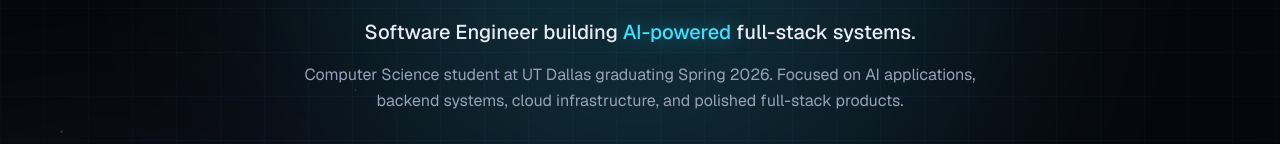
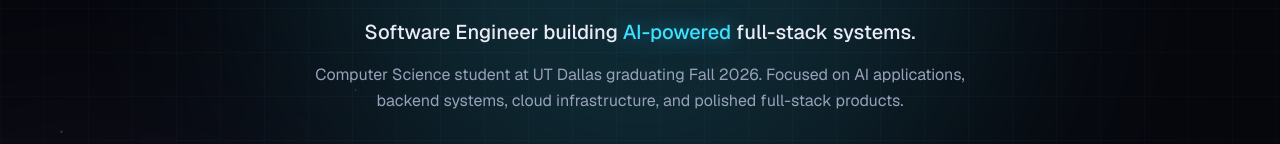
Before and after one commit to syedkazmi14/syed-portfolio, a Next.js app: page / in a window 1280 px wide. Shown: the part 256-400 px from the top of the page. Built offline with nearby package versions, Linux system fonts and the light colour scheme.

Commit message:
Minor naming changes

```diff
--- a/data/experience.ts
+++ b/data/experience.ts
@@ -36,9 +36,9 @@ export const experience: ExperienceItem[] = [
     id: "techlots",
     company: "TechLots, LLC",
     role: "Hardware Technician",
-    period: "August 2025 — Present",
+    period: "August 2025 — May 2026",
     type: "hardware",
-    current: true,
+    current: false,
     description:
       "Diagnose and repair consumer electronics and laptops, performing advanced board-level troubleshooting, soldering, and component replacement using precision tools and test equipment.",
     tech: [
--- a/data/site.ts
+++ b/data/site.ts
@@ -2,10 +2,6 @@ import type { NavItem } from "@/lib/types";
 
 /**
  * Central site configuration.
- *
- * 👉 UPDATE YOUR LINKS HERE — replace the placeholders in `links` with your
- *    real GitHub / LinkedIn / email / resume. The resume points to a file in
- *    /public (drop `resume.pdf` there) or change it to an external URL.
  */
 export const siteConfig = {
   name: "Syed Kazmi",
@@ -13,15 +9,15 @@ export const siteConfig = {
   role: "Software Engineer",
   headline: "Software Engineer building AI-powered full-stack systems.",
   subheadline:
-    "Computer Science student at UT Dallas graduating Spring 2026. Focused on AI applications, backend systems, cloud infrastructure, and polished full-stack products.",
-  location: "Dallas, Texas",
-  url: "https://syedkazmi.dev", // placeholder — used for SEO metadata
+    "Computer Science student at UT Dallas graduating Fall 2026. Focused on AI applications, backend systems, cloud infrastructure, and polished full-stack products.",
+  location: "Austin, Texas",
+  url: "https://syedk.dev", // placeholder — used for SEO metadata
   links: {
-    github: "https://github.com/your-username", // ← replace
-    linkedin: "https://www.linkedin.com/in/your-handle", // ← replace
-    email: "mailto:syed@example.com", // ← replace
-    emailPlain: "syed@example.com", // ← replace
-    resume: "/resume.pdf", // ← drop resume.pdf in /public, or use an external URL
+    github: "https://github.com/syedkazmi14",
+    linkedin: "https://www.linkedin.com/in/syed-kazmi14",
+    email: "mailto:smjkazmi14@gmail.com",
+    emailPlain: "smjkazmi14@gmail.com",
+    resume: "/resume.pdf",
   },
 } as const;
 
```
Also changed, not shown: 1 other file (tests, documents, lock files or other folders).
